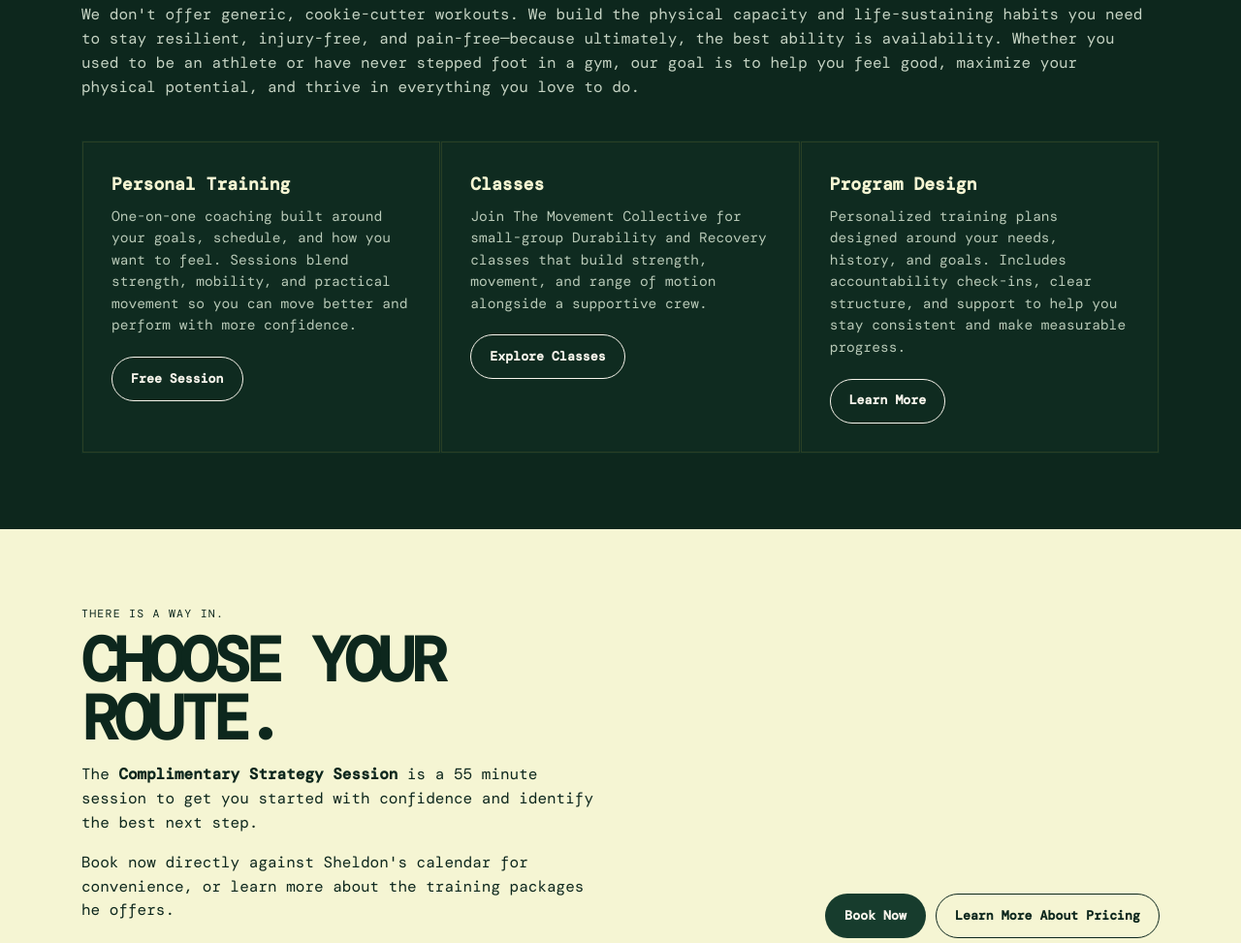
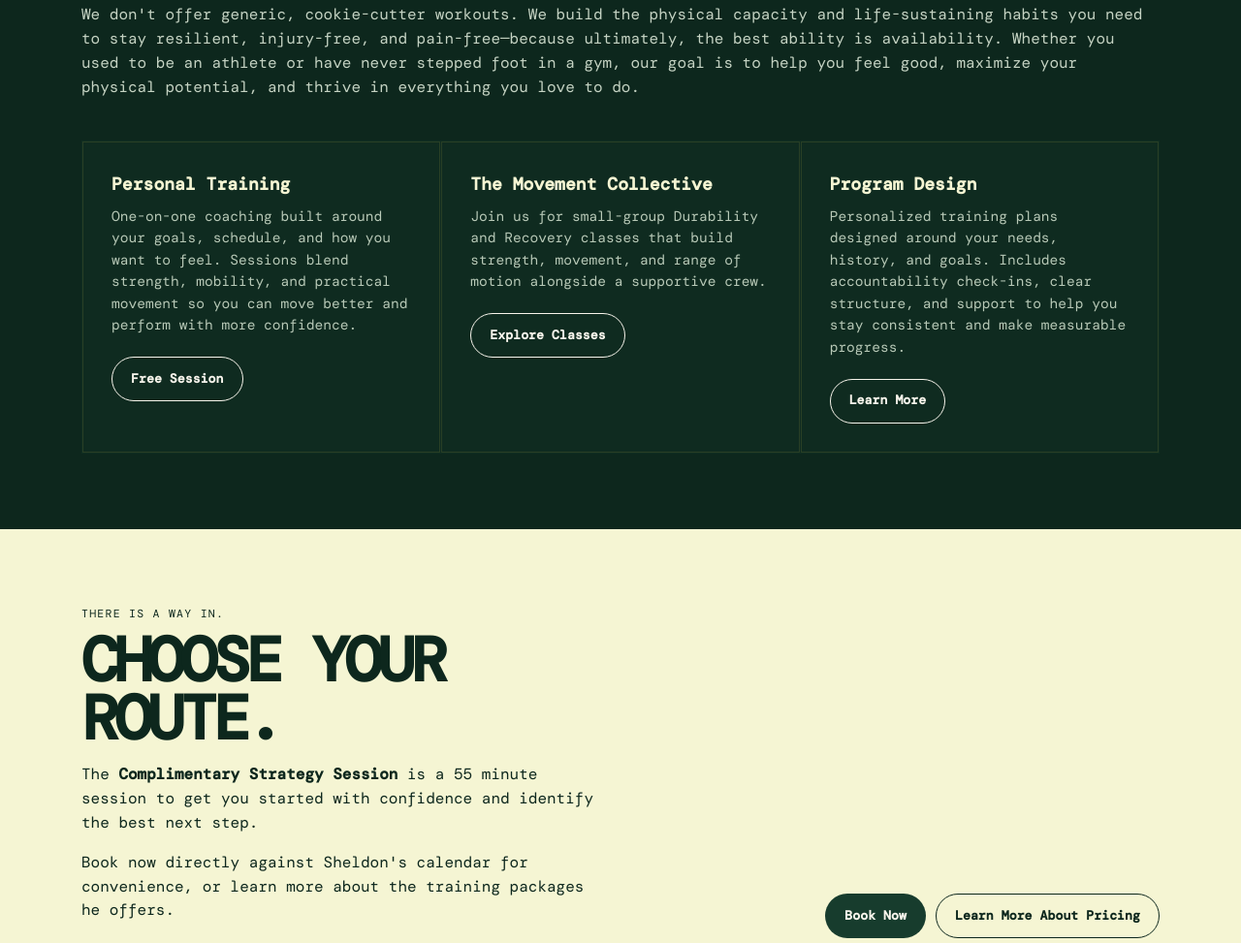
Before and after one commit to MarcyVampQueen/Website-SheldonWilliams, a plain HTML site: page public/index.html in a window 1280 px wide. Shown: the part 1201-2174 px from the top of the page at 97% size. Drawn offline with nearby package versions, Linux system fonts and the light colour scheme.

Commit message:
update class title

```diff
--- a/public/index.html
+++ b/public/index.html
@@ -77,8 +77,8 @@
             <a class="btn btn--outline" href="#pricing">Free Session</a>
           </article>
           <article class="service-card">
-            <h3>Classes</h3>
-            <p>Join The Movement Collective for small-group Durability and Recovery classes that build strength, movement, and range of motion alongside a supportive crew.</p>
+            <h3>The Movement Collective</h3>
+            <p>Join us for small-group Durability and Recovery classes that build strength, movement, and range of motion alongside a supportive crew.</p>
             <a class="btn btn--outline" href="class-offerings.html">Explore Classes</a>
           </article>
           <article class="service-card">
```
